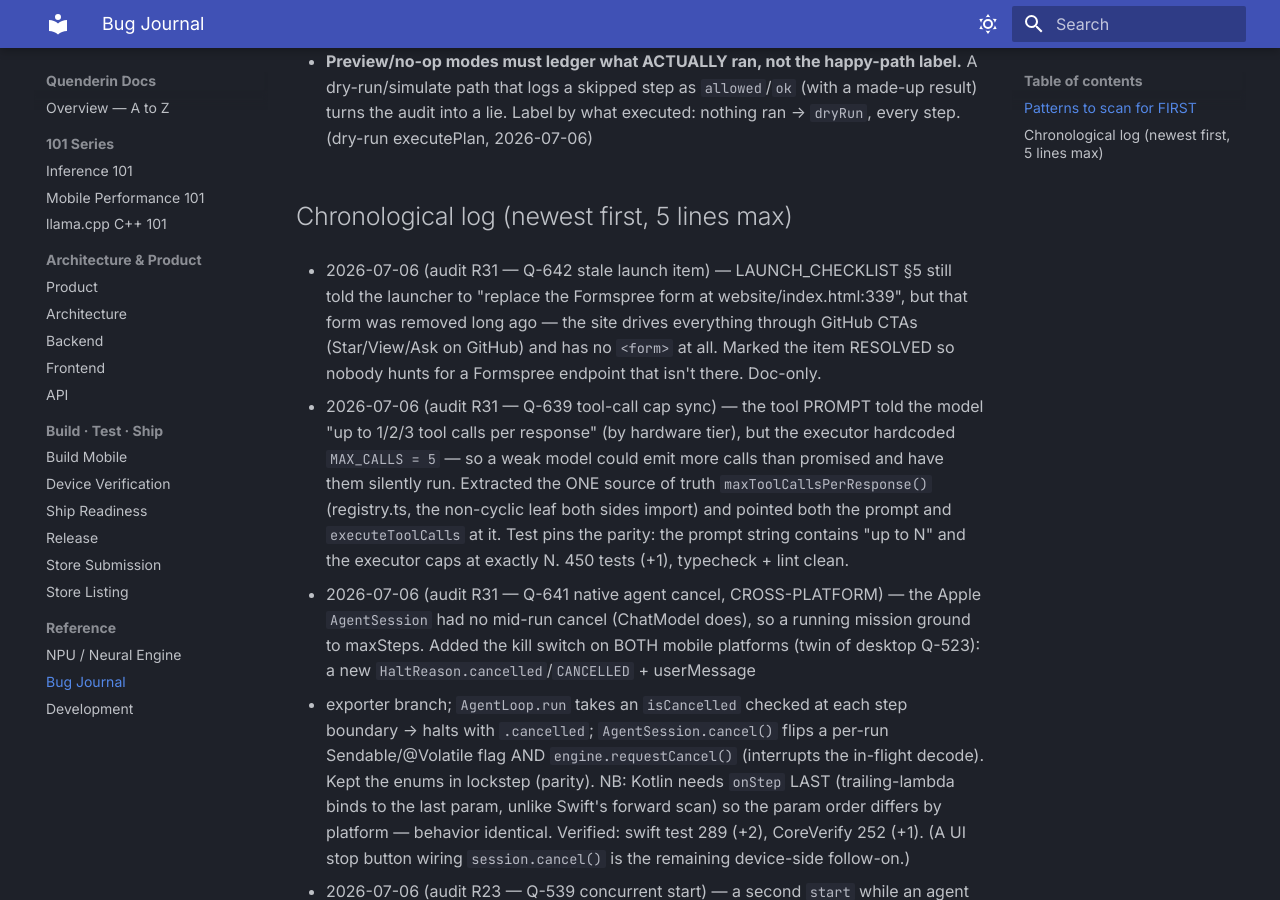
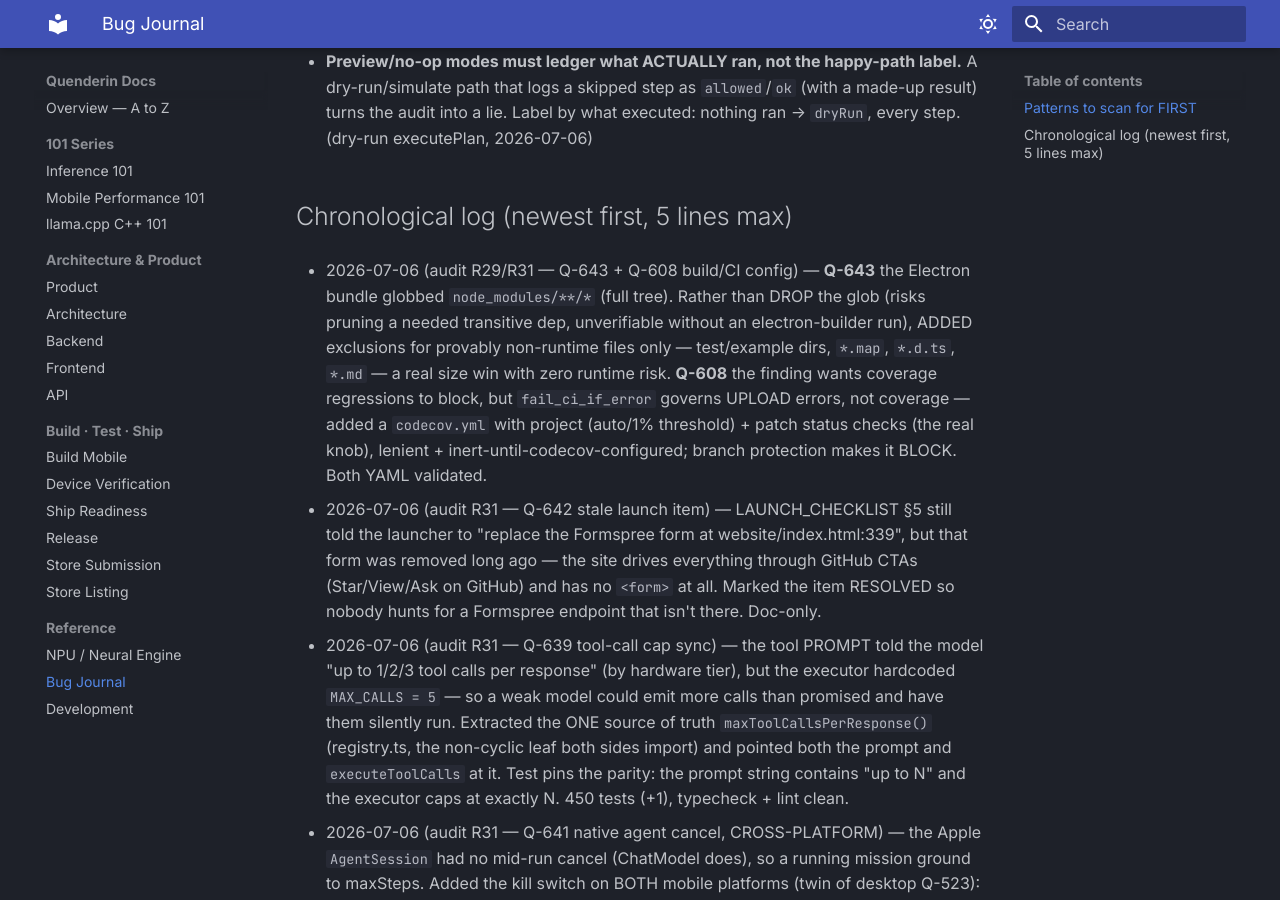
Before and after one commit to alikatgh/quenderin, an MkDocs documentation site: the page built from docs/BUG_JOURNAL.md, in a window 1280 px wide and 900 px high, scrolled down 11203 px. Built offline with MkDocs 1.6.1 and Material for MkDocs 9.7.7, drawn with Linux system fonts in a browser that asks for light colours.

Commit message:
build/ci: Q-643 + Q-608 — trim Electron bundle + add coverage status config
- Q-643: the Electron build globbed node_modules/**/* (the full tree). Instead of
  removing the glob (which risks pruning a needed transitive dep and can't be
  verified without an electron-builder run), added exclusions for provably
  non-runtime files only — test/example/docs dirs, *.map, *.d.ts, *.md. A real
  installer-size reduction with zero runtime risk.

- Q-608: the finding wants coverage regressions to block, but the workflow's
  fail_ci_if_error governs codecov UPLOAD errors, not coverage. Added codecov.yml
  with project (auto target, 1% threshold) + patch status checks — the actual knob.
  Lenient by design and inert until codecov is configured, so it's safe to land;
  marking the check "Required" in branch protection is what makes it block a merge.

Both YAML files validated (yaml.safe_load).

Co-Authored-By: Claude Fable 5 <noreply@anthropic.com>

```diff
--- a/docs/BUG_JOURNAL.md
+++ b/docs/BUG_JOURNAL.md
@@ -340,6 +340,14 @@ Cheap-to-write, cheap-to-read, expensive-to-skip. `grep -i <symptom>` this befor
   Label by what executed: nothing ran → `dryRun`, every step. (dry-run executePlan, 2026-07-06)
 
 ## Chronological log (newest first, 5 lines max)
+
+- 2026-07-06 (audit R29/R31 — Q-643 + Q-608 build/CI config) — **Q-643** the Electron bundle globbed
+  `node_modules/**/*` (full tree). Rather than DROP the glob (risks pruning a needed transitive dep,
+  unverifiable without an electron-builder run), ADDED exclusions for provably non-runtime files only —
+  test/example dirs, `*.map`, `*.d.ts`, `*.md` — a real size win with zero runtime risk. **Q-608** the
+  finding wants coverage regressions to block, but `fail_ci_if_error` governs UPLOAD errors, not
+  coverage — added a `codecov.yml` with project (auto/1% threshold) + patch status checks (the real
+  knob), lenient + inert-until-codecov-configured; branch protection makes it BLOCK. Both YAML validated.
 
 - 2026-07-06 (audit R31 — Q-642 stale launch item) — LAUNCH_CHECKLIST §5 still told the launcher to
   "replace the Formspree form at website/index.html:339", but that form was removed long ago — the site
```
Also changed, not shown: codecov.yml (added, +20 -0 lines), electron-builder.yaml (+7 -0 lines).
